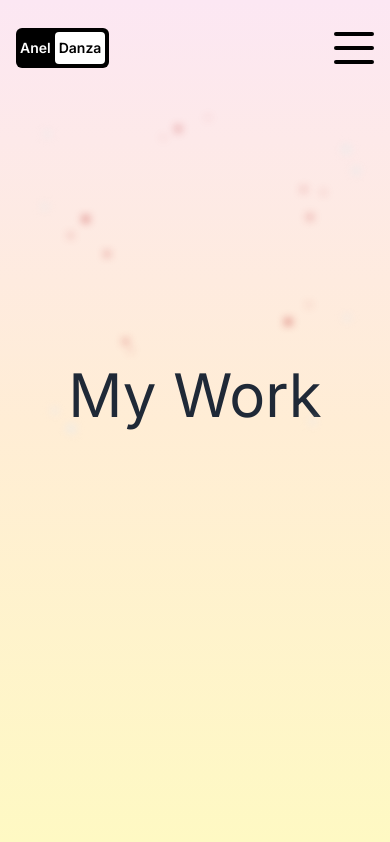
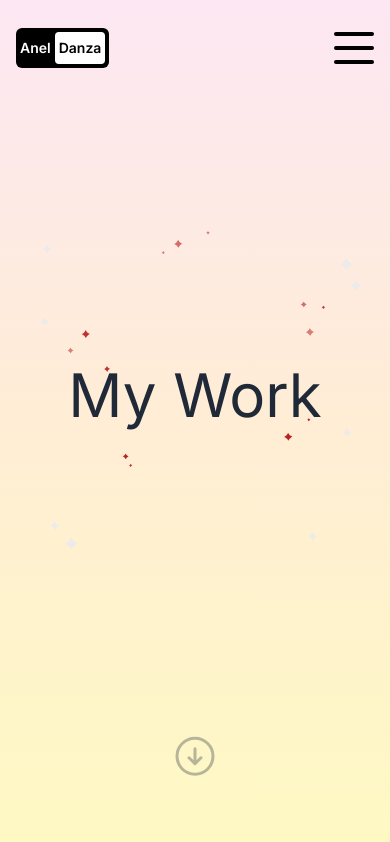
Before and after one commit to safak/next-animated-portfolio, a Next.js app: page /portfolio in a window 390 px wide. Shown: the top 842 px of the page. Built offline with nearby package versions, Linux system fonts and the light colour scheme; grey boxes are pictures that could not be loaded.

Commit message:
style for mobile screen

```diff
--- a/src/app/portfolio/page.jsx
+++ b/src/app/portfolio/page.jsx
@@ -4,6 +4,7 @@ import HorizontalScrollCarousel from "./horizontalScrollCarousel";
 import HireMeAnimation from "./hireMeAnimation";
 import AnimatedPageWrapper from "@/components/animatedPageWrapper";
 import StarryBg from "./starryBg";
+import ScrollIcon from "../about/scrollIcon";
 
 const PortfolioPage = () => {
   return (
@@ -13,6 +14,9 @@ const PortfolioPage = () => {
         <div className="w-screen h-[calc(100vh-6rem)] flex flex-col justify-center items-center">
           <div className="flex justify-center items-center text-6xl md:text-8xl text-center">
             My Work
+          </div>
+          <div className="bottom-16 absolute md:hidden">
+            <ScrollIcon />
           </div>
           <svg xmlns="http://www.w3.org/2000/svg">
             <defs>
@@ -32,7 +36,7 @@ const PortfolioPage = () => {
               </filter>
             </defs>
           </svg>
-          <div className="w-full h-screen absolute top-24 left-0 ">
+          <div className="w-full h-screen absolute top-1/4 md:top-24 left-0 ">
             <StarryBg />
           </div>
         </div>
--- a/src/app/portfolio/starryBg.jsx
+++ b/src/app/portfolio/starryBg.jsx
@@ -23,7 +23,7 @@ const StarryBg = () => {
     },
   };
   return (
-    <div className="filter-[url('#goo')] blur-sm">
+    <div className="filter-[url('#goo')] md:blur-sm">
       <svg
         id="freepik--Sparkles--inject-23"
         className="animable"
```
